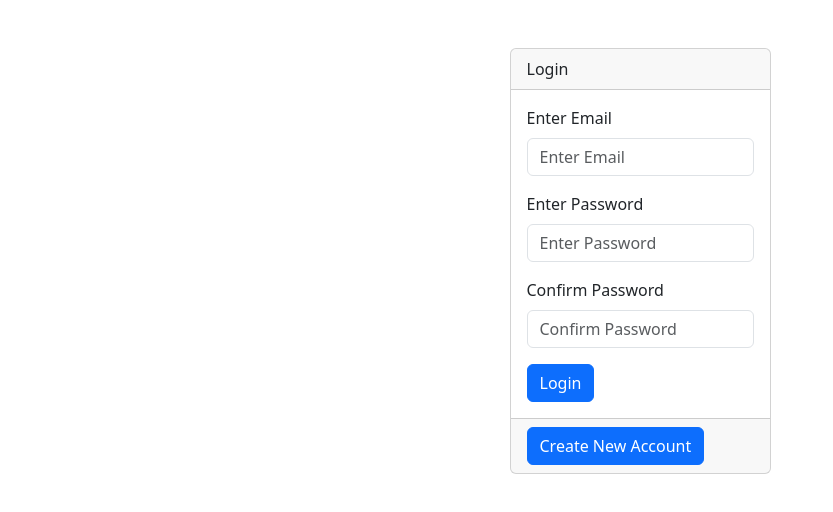
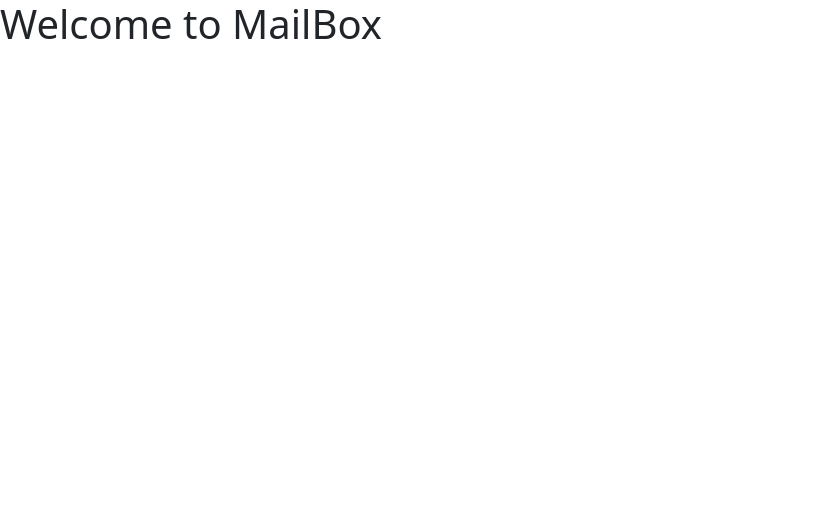
Before and after one commit to Vineeth05kumar/MailBoxClient, a React (Create React App) app: page /welcome in a window 1280 px wide. Shown: the top 512 px of the page, without its empty margins (0-833 px from the left). Built offline with nearby package versions, Linux system fonts and the light colour scheme.

Commit message:
Added welcome page after successful login

```diff
--- a/package.json
+++ b/package.json
@@ -10,6 +10,7 @@
     "react": "^18.3.1",
     "react-bootstrap": "^2.10.4",
     "react-dom": "^18.3.1",
+    "react-router-dom": "^6.26.1",
     "react-scripts": "5.0.1",
     "web-vitals": "^2.1.4"
   },
--- a/src/App.js
+++ b/src/App.js
@@ -1,10 +1,14 @@
 import Login from "./components/Pages/Login";
-
+import { BrowserRouter as Router,Routes,Route } from "react-router-dom";
+import Welcome from "./components/Welcome";
 function App() {
   return (
-    <>
-    <Login />
-    </>
+    <Router>
+      <Routes>
+        <Route path="/" element={<Login />} />
+        <Route path='/welcome' element={<Welcome />} />
+      </Routes>
+    </Router>
   );
 }
 
--- a/src/components/Pages/Login.js
+++ b/src/components/Pages/Login.js
@@ -1,7 +1,9 @@
 import { Button, Row, Container, Col, Card, Form } from "react-bootstrap";
 import { useState } from "react";
+import { useNavigate } from "react-router-dom";
 
 const Login = () => {
+  const navigate = useNavigate();
   const [isLogin, setIsLogin] = useState(true);
   const [formData, setFormData] = useState({
     email: "",
@@ -45,8 +47,10 @@
         console.log(errorData);
       }
       const data = await response.json();
+      localStorage.setItem('token',data.idToken)
       console.log(data);
       setFormData({email:'',password:'',confirmPassword:''});
+      navigate('/welcome');
     } catch (error) {
       console.log(error);
     }
--- /dev/null
+++ b/src/components/Welcome.js
@@ -0,0 +1,9 @@
+
+
+export default function Welcome () {
+    return(
+        <>
+        <h1>Welcome to MailBox</h1>
+        </>
+    )
+}
```
Also changed, not shown: 1 other file (tests, documents, lock files or other folders).
